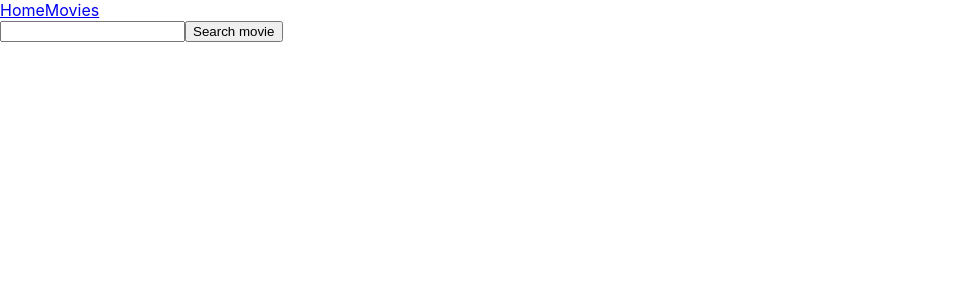
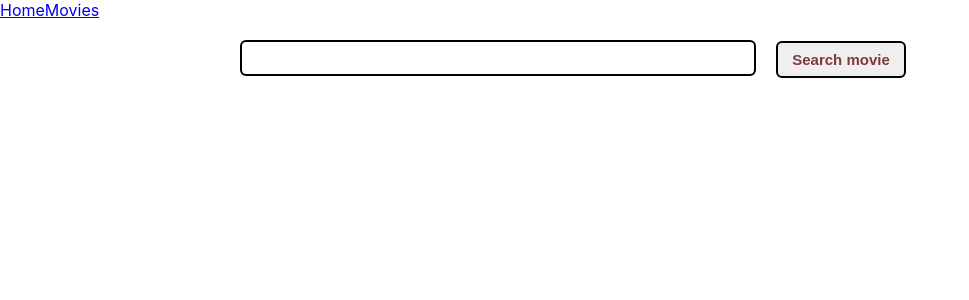
Before and after one commit to OlgaTikhonchik/goit-react-hw-05-movies, a React (Create React App) app: page /movies in a window 1280 px wide. Shown: the top 300 px of the page, without its empty margins (0-969 px from the left). Built offline with nearby package versions, Linux system fonts and the light colour scheme.

Commit message:
Update Movies.jsx

```diff
--- a/src/pages/Movies/Movies.jsx
+++ b/src/pages/Movies/Movies.jsx
@@ -1,7 +1,14 @@
 import { useEffect, useState } from 'react';
-import { Link, useLocation, useSearchParams } from 'react-router-dom';
+import { useLocation, useSearchParams } from 'react-router-dom';
 import PropTypes from 'prop-types';
 import { fetchSearchMovies } from '../../services/api';
+import {
+  ItemMovies,
+  LinkMovies,
+  ListMovies,
+  Title,
+} from 'pages/Home/Home.styled';
+import { Button, Container, FormMovies, Input } from './Movies.styled';
 
 // const BASE_URL = 'https://api.themoviedb.org/3';
 // const KEY = 'ab7e82ec9455b58954116ec4a812321e';
@@ -46,32 +53,34 @@ const Movies = () => {
   // };
 
   return (
-    <main>
-      <div>
-        <form type="submit" onSubmit={handleSubmit}>
-          <input
+    <Container>
+      <FormMovies type="submit" onSubmit={handleSubmit}>
+        <Input
           type="text"
           name="search"
           // onChange={updateQueryString}
         />
-          <button>Search movie</button>
+        <Button>Search movie</Button>
         {movies?.length > 0 && (
           <div>
-              <h2>List movies</h2>
-              <ul>
+            <Title>List movies</Title>
+            <ListMovies>
               {movies.map(({ title, name, id }) => (
-                  <li key={id}>
-                    <Link to={`/movies/${id}`} state={{ from: location }}>
+                <ItemMovies key={id}>
+                  <LinkMovies
+                    // style={{ textDecoration: 'none', color: '#804216' }}
+                    to={`/movies/${id}`}
+                    state={{ from: location }}
+                  >
                     {title || name}
-                    </Link>
-                  </li>
+                  </LinkMovies>
+                </ItemMovies>
               ))}
-              </ul>
+            </ListMovies>
           </div>
         )}
-        </form>
-      </div>
-    </main>
+      </FormMovies>
+    </Container>
   );
 };
 
```
Lines whose indentation alone changed are shown as unchanged.
